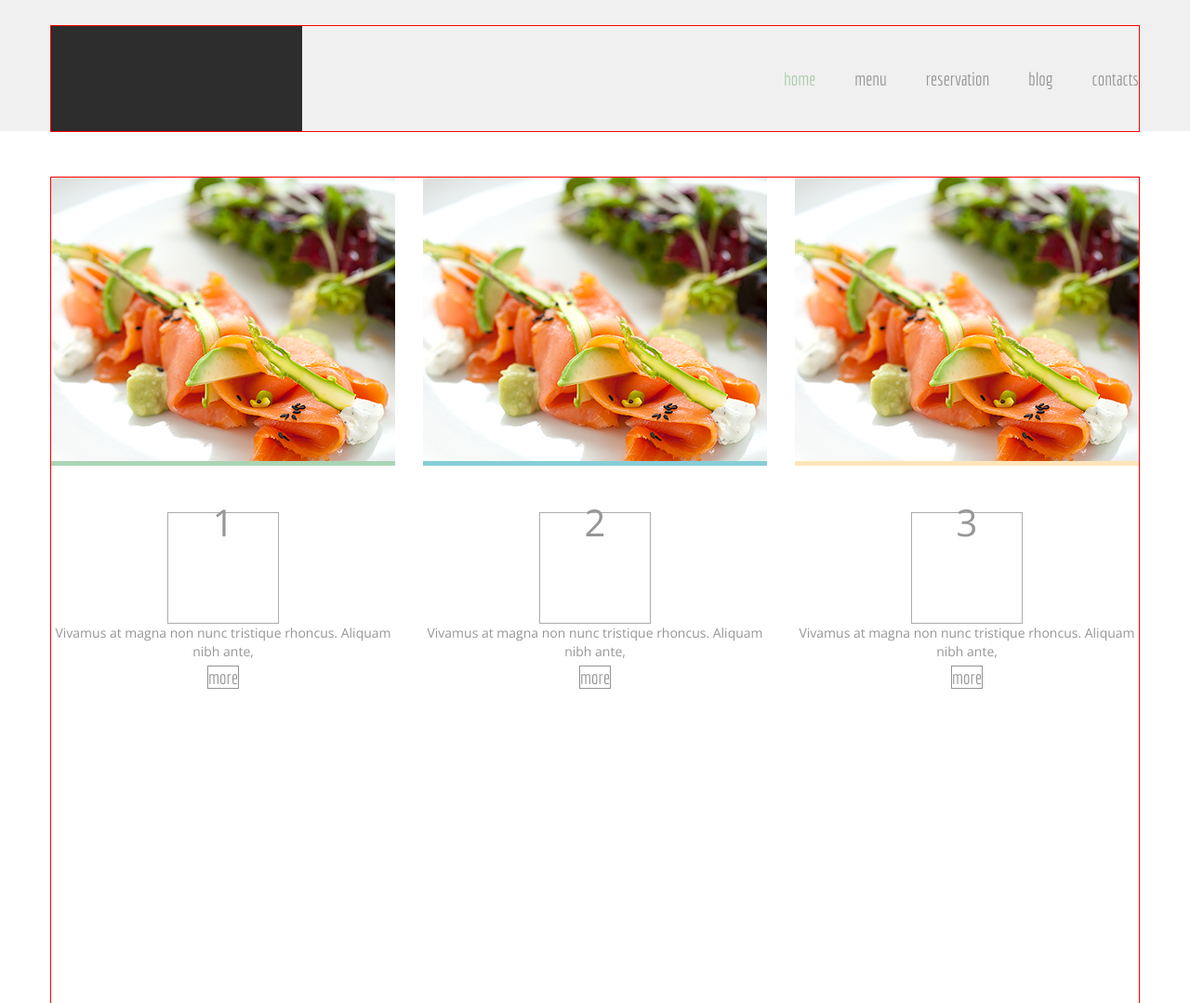
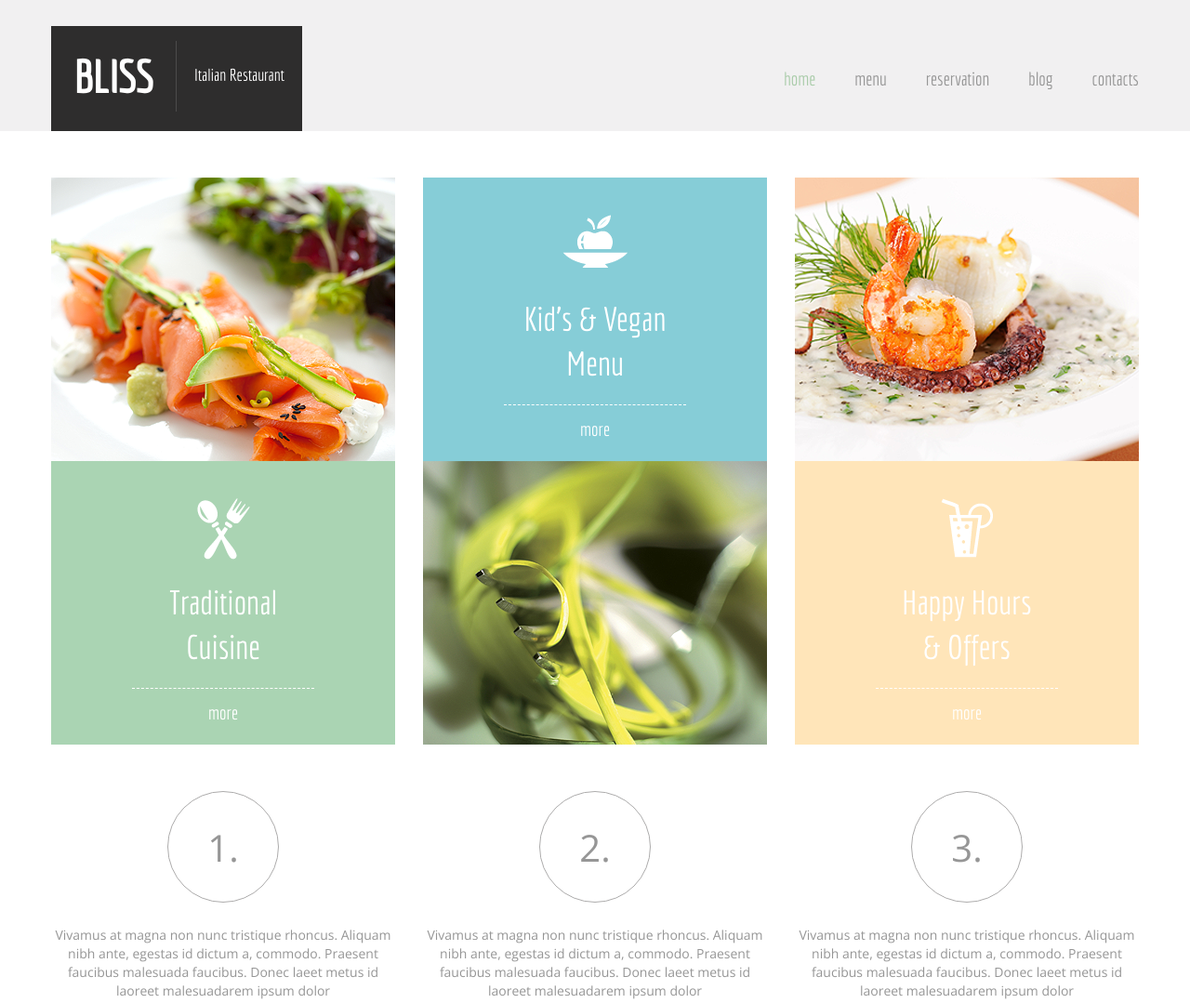
Before and after one commit to KostiaNetot/kostianetot.github.io, a plain HTML site: page index.html in a window 1280 px wide. Shown: the top 1079 px of the page at 93% size. Drawn offline with nearby package versions, Linux system fonts and the light colour scheme.

Commit message:
continued next layout (Bliss)

```diff
--- a/css/style.css
+++ b/css/style.css
@@ -18,6 +18,13 @@ body {
   color: #969696;
 }
 
+h2 {
+    font: 36px 'Economica', sans-serif;
+    line-height: 48px;
+    color: #535151;
+    margin-bottom: 20px;
+}
+
 a {
   text-decoration: none;
   color: inherit;
@@ -34,7 +41,6 @@ ul {
 .container {
   width: 1170px;
   margin: 0 auto;
-  outline: 1px solid red;
 }
 
 .row {
@@ -56,6 +62,7 @@ ul {
     width: 95px;
     height: 35px;
     line-height: 35px;
+    padding: 3px 30px 7px;
     border: 1px solid #939393;
 }
 /*Header*/
@@ -71,6 +78,30 @@ a.logo {
   width: 270px;
   height: 113px;
   background-color: #2e2d2d;
+}
+
+.logo div {
+    float: left;
+    width: 50%;
+    text-align: center;
+    color: #fff;
+}
+
+.logo h1 {
+    font: 900 48px 'Economica', sans-serif;
+    text-transform: uppercase;
+    line-height: 76px;
+    margin-top: 16px;
+    border-right: 1px solid #4c4b4b;
+}
+
+.logo p {
+    font: 18px 'Economica', sans-serif;
+    padding-top: 42px;
+}
+
+.logo-text {
+
 }
 
 nav {
@@ -95,16 +126,48 @@ main {
   min-height: 200px;
 }
 
+.services {
+    color: #fff;
+    text-align: center;
+}
+
+.services .description {
+    width: 370px;
+    height: 305px;
+}
+
 .services .col-4:nth-child(1) {
-  background-color: #aad4b3;
+    background: #aad4b3 url(../img/flatware.png) no-repeat;
+    background-position: center 345px;
+
 }
 
 .services .col-4:nth-child(2) {
-  background-color: #86cdd7;
+    background: #86cdd7 url(../img/apple.png) no-repeat;
+    background-position: center 40px;
 }
 
 .services .col-4:nth-child(3) {
-  background-color: #ffe5b9;
+    background: #ffe5b9 url(../img/glass.png) no-repeat;
+    background-position: center 345px;
+}
+
+.services img {
+    display: block;
+}
+
+.services h2 {
+    color: #fff;
+    padding-top: 128px;
+}
+
+.services a {
+    display: block;
+    width: 196px;
+    margin: 0 auto;
+/*    margin-top: 13px;*/
+    padding-top: 14px;
+    border-top: 1px dashed #fff;
 }
 
 .features .col-4 {
@@ -114,10 +177,24 @@ main {
 .features .numbers {
     display: inline-block;
     font-size: 40px;
+    line-height: 120px;
+    text-align: center;
     width: 120px;
     height: 120px;
+    margin-bottom: 25px;
     border: 1px solid #adacac;
+    border-radius: 50%;
 }
+
+.features p {
+    margin-bottom: 25px;
+}
+
+
+.dishes h2 {
+    padding-left: 15px;
+}
+
 /*\Main*/
 
 /*Footer*/
--- a/index.html
+++ b/index.html
@@ -9,7 +9,10 @@
 
   <header>
     <div class="container clearfix">
-      <a href="#" class="logo"></a>
+      <a href="#" class="logo clearfix">
+          <div><h1>Bliss</h1></div>
+          <div><p>Italian Restaurant</p></div>
+      </a>
       <nav>
         <ul>
           <li><a class="active" href="#">home</a></li>
@@ -28,49 +31,58 @@
         <div class="col-4">
           <img src="img/plate1.png" alt="plate1">
           <div class="description">
-            <div class="icon"></div>
-            <h2></h2>
-            <a href="#" class="btn"></a>
+<!--            <div class="icon"><img src="img/flatware.png" alt="flatware"></div>-->
+            <h2>Traditional <br> Cuisine</h2>
+            <a href="#" class="btn">more</a>
           </div>
         </div>
         <div class="col-4">
-          <img src="img/plate1.png" alt="plate2">
-          <div class="description"></div>
+          <div class="description">
+<!--            <div class="icon"><img src="img/apple.png" alt="apple"></div>-->
+            <h2>Kid’s & Vegan <br>  Menu</h2>
+            <a href="#" class="btn">more</a>
+          </div>
+          <img src="img/plate2.png" alt="plate2">
         </div>
         <div class="col-4">
-          <img src="img/plate1.png" alt="plate3">
-          <div class="description"></div>
+          <img src="img/plate3.png" alt="plate3">
+          <div class="description">
+<!--            <div class="icon"><img src="img/glass.png" alt="glass"></div>-->
+            <h2>Happy Hours <br> & Offers</h2>
+            <a href="#" class="btn">more</a>
+          </div>
         </div>
       </div>
 
       <div class="row features clearfix">
         <div class="col-4">
-          <div class="numbers">1</div>
+          <div class="numbers">1.</div>
           <p>
-            Vivamus at magna non nunc tristique rhoncus. Aliquam nibh ante,
+            Vivamus at magna non nunc tristique rhoncus. Aliquam nibh ante, egestas id dictum a, commodo. Praesent faucibus malesuada faucibus. Donec laeet metus id laoreet malesuadarem ipsum dolor
           </p>
           <a href="#" class="btn btn-border">more</a>
         </div>
         <div class="col-4">
-          <div class="numbers">2</div>
+          <div class="numbers">2.</div>
           <p>
-            Vivamus at magna non nunc tristique rhoncus. Aliquam nibh ante,
+            Vivamus at magna non nunc tristique rhoncus. Aliquam nibh ante, egestas id dictum a, commodo. Praesent faucibus malesuada faucibus. Donec laeet metus id laoreet malesuadarem ipsum dolor
           </p>
           <a href="#" class="btn btn-border">more</a>
         </div>
         <div class="col-4">
-          <div class="numbers">3</div>
+          <div class="numbers">3.</div>
           <p>
-            Vivamus at magna non nunc tristique rhoncus. Aliquam nibh ante,
+            Vivamus at magna non nunc tristique rhoncus. Aliquam nibh ante, egestas id dictum a, commodo. Praesent faucibus malesuada faucibus. Donec laeet metus id laoreet malesuadarem ipsum dolor
           </p>
           <a href="#" class="btn btn-border">more</a>
         </div>
       </div>
 
       <div class="row dishes clearfix">
-        <div class="col-4"></div>
-        <div class="col-4"></div>
-        <div class="col-4"></div>
+        <h2>Dishes for You to Try</h2>
+        <div class="col-4"><a href="#"><img src="img/mare.png" alt="mare"></a></div>
+        <div class="col-4"><a href="#"><img src="img/dessert.png" alt="dessert"></a></div>
+        <div class="col-4"><a href="#"><img src="img/pasta.png" alt="pasta"></a></div>
       </div>
 
       <div class="row testimonials clearfix">
```
Also changed, not shown: img/apple.png (added), img/dessert.png (added), img/flatware.png (added), img/glass.png (added), img/mare.png (added), img/pasta.png (added), img/plate2.png (added), img/plate3.png (added). Lines whose indentation alone changed are shown as unchanged.
